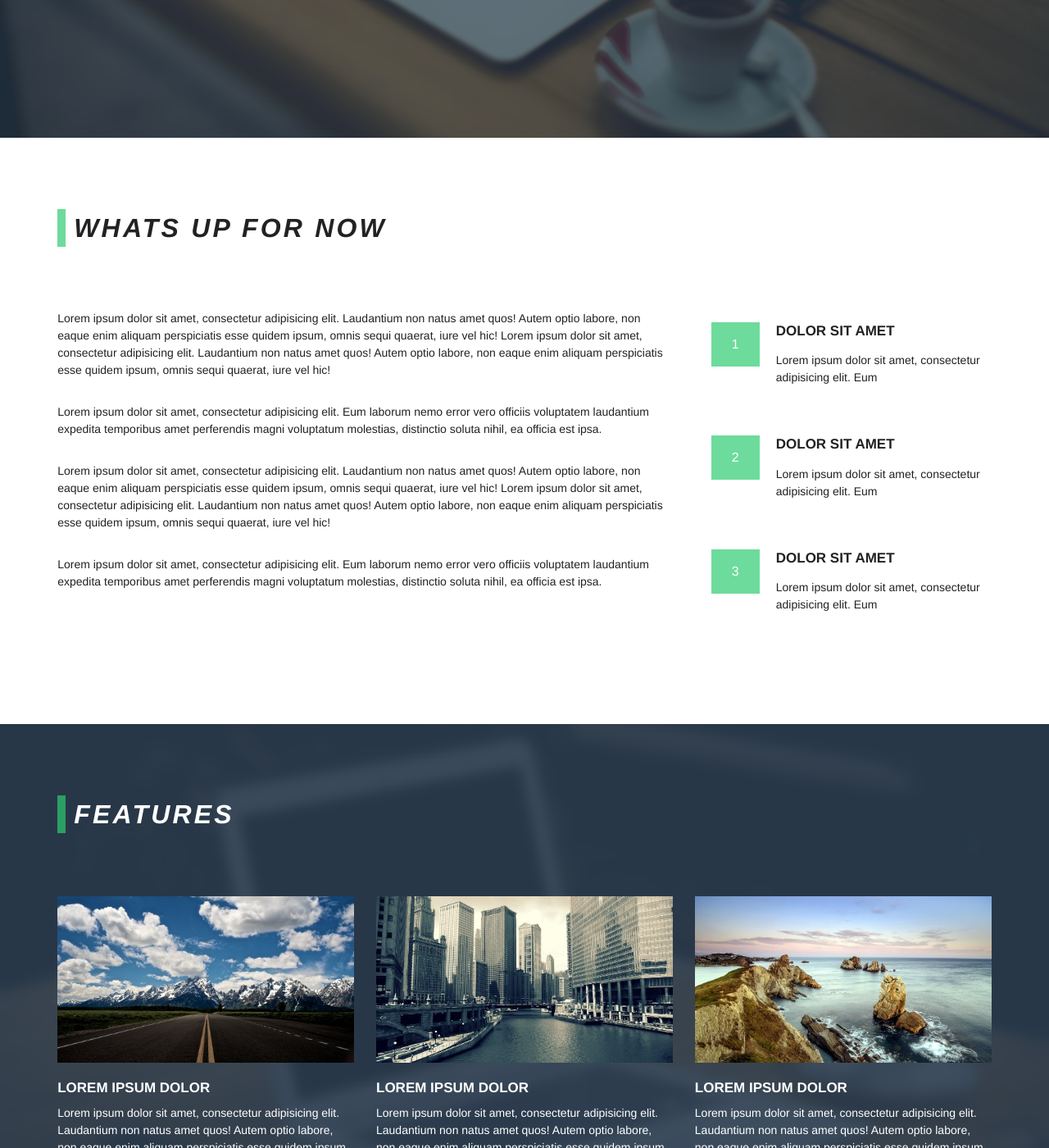
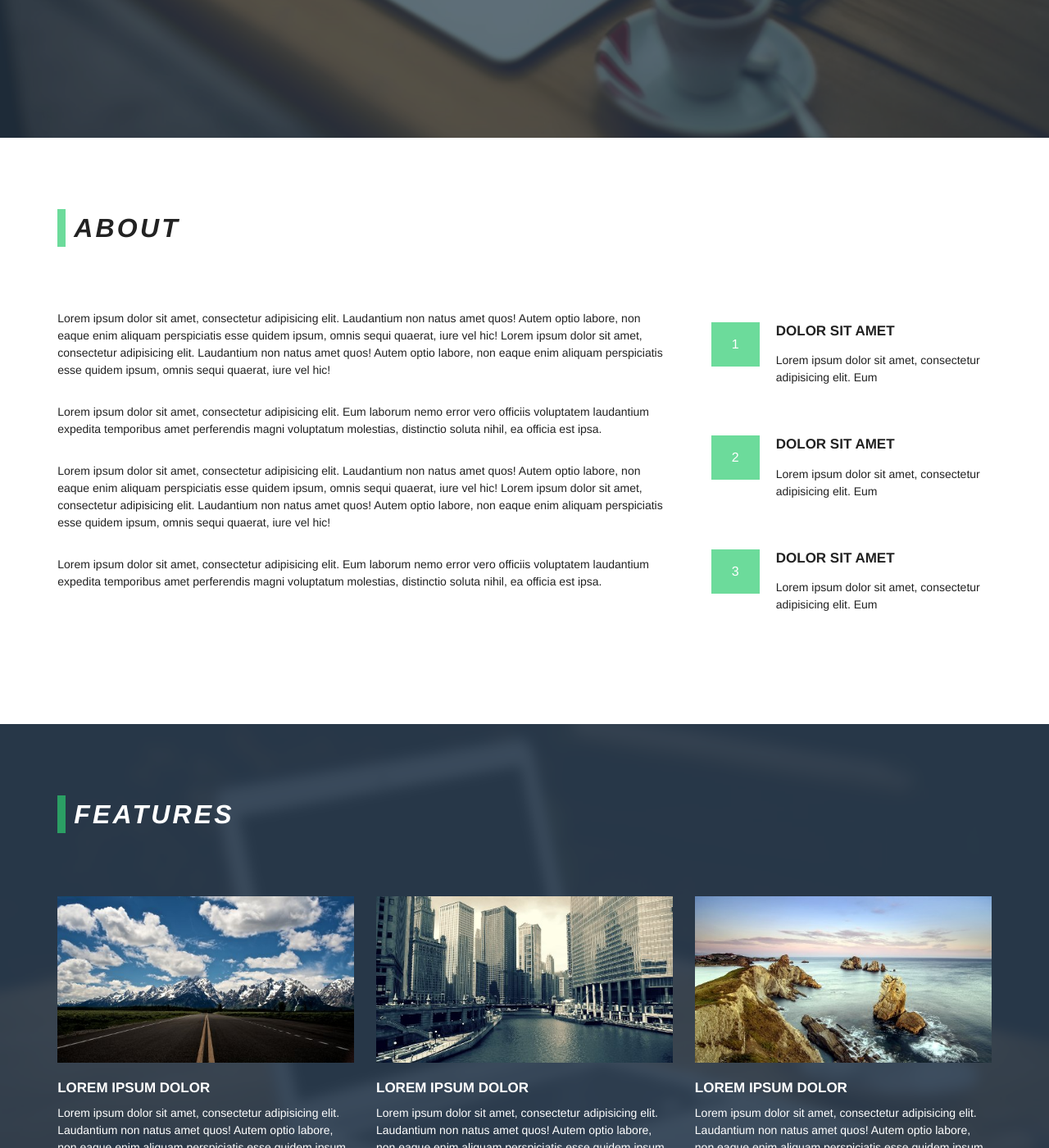
Before and after one commit to kerrongordon/kerrrongordon-jekyll-old, a Jekyll site: the page built from index.html, in a window 1280 px wide and 1400 px high, scrolled down 532 px. Shown: the whole window at 82% size. Built offline with Jekyll 4.4.1, drawn with Linux system fonts in a browser that asks for light colours; some of the changed text lies outside the part shown.

Commit message:
added _data

```diff
--- a/_config.yml
+++ b/_config.yml
@@ -1,5 +1,5 @@
 # Site settings
-title: Your awesome title
+title: Kerron Gordon
 email: your-email@domain.com
 description: > # this means to ignore newlines until "baseurl:"
   Write an awesome description for your new site here. You can edit this
--- /dev/null
+++ b/_data/contact.yml
@@ -0,0 +1,5 @@
+title: Stay in touch
+
+paragraph-1: Lorem ipsum dolor sit amet, consectetur adipisicing elit. Laudantium non natus amet quos! Autem optio labore, non eaque enim aliquam perspiciatis esse quidem ipsum, omnis sequi quaerat, iure vel hic! Lorem ipsum dolor sit amet,
+
+paragraph-2: Lorem ipsum dolor sit amet, consectetur adipisicing elit. Eum laborum nemo error vero officiis voluptatem laudantium expedita temporibus amet perferendis magni voluptatum molestias, distinctio soluta nihil, ea officia est ipsa.
--- a/_sass/_home.scss
+++ b/_sass/_home.scss
@@ -477,6 +477,7 @@
 	box-shadow: none;
 }
 
+
 button, input[type="submit"] {
 	border-radius: 0;
 	background-color: $emerland;
--- a/index.html
+++ b/index.html
@@ -8,7 +8,7 @@
   <span class="header-line"></span>
 
   <div class="site-name wow fadeInUp">
-    <h1><span>Kerron Gordon</span></h1>
+    <h1><span>{{ site.title }}</span></h1>
   </div>
 
 </section>
@@ -16,36 +16,26 @@
 <section id="main-infor" class="main-infor">
   <div class="page-content">
       <div class="wrapper">
-        <h2 class="section-title wow fadeInLeft">whats up for now</h2>
+        <h2 class="section-title wow fadeInLeft">{{ site.data.about.title }}</h2>
         <article class="content wow fadeInUp">
 
-          <p class="lema">Lorem ipsum dolor sit amet, consectetur adipisicing elit. Laudantium non natus amet quos! Autem optio labore, non eaque enim aliquam perspiciatis esse quidem ipsum, omnis sequi quaerat, iure vel hic! Lorem ipsum dolor sit amet, consectetur adipisicing elit. Laudantium non natus amet quos! Autem optio labore, non eaque enim aliquam perspiciatis esse quidem ipsum, omnis sequi quaerat, iure vel hic!</p>
+          <p class="lema">{{ site.data.about.paragraph-1 }}</p>
 
-          <p class="lema">Lorem ipsum dolor sit amet, consectetur adipisicing elit. Eum laborum nemo error vero officiis voluptatem laudantium expedita temporibus amet perferendis magni voluptatum molestias, distinctio soluta nihil, ea officia est ipsa.</p>
+          <p class="lema">{{ site.data.about.paragraph-2 }}</p>
 
-          <p class="lema">Lorem ipsum dolor sit amet, consectetur adipisicing elit. Laudantium non natus amet quos! Autem optio labore, non eaque enim aliquam perspiciatis esse quidem ipsum, omnis sequi quaerat, iure vel hic! Lorem ipsum dolor sit amet, consectetur adipisicing elit. Laudantium non natus amet quos! Autem optio labore, non eaque enim aliquam perspiciatis esse quidem ipsum, omnis sequi quaerat, iure vel hic!</p>
+          <p class="lema">{{ site.data.about.paragraph-3 }}</p>
 
-          <p class="lema">Lorem ipsum dolor sit amet, consectetur adipisicing elit. Eum laborum nemo error vero officiis voluptatem laudantium expedita temporibus amet perferendis magni voluptatum molestias, distinctio soluta nihil, ea officia est ipsa.</p>
+          <p class="lema">{{ site.data.about.paragraph-4 }}</p>
         </article>
 
         <aside class="sidebar wow fadeInUp">
           <ul>
-
+            {% for list in site.data.about.list %}
             <li>
-              <h4>dolor sit amet</h4>
-              <p class="lema">Lorem ipsum dolor sit amet, consectetur adipisicing elit. Eum</p>
+              <h4>{{ list.title }}</h4>
+              <p class="lema">{{ list.content }}</p>
             </li>
-
-            <li>
-              <h4>dolor sit amet</h4>
-              <p class="lema">Lorem ipsum dolor sit amet, consectetur adipisicing elit. Eum</p>
-            </li>
-
-            <li>
-              <h4>dolor sit amet</h4>
-              <p class="lema">Lorem ipsum dolor sit amet, consectetur adipisicing elit. Eum</p>
-            </li>
-
+            {% endfor %}
           </ul>
         </aside>
       </div>
@@ -57,25 +47,16 @@
 <div class="overlay"></div>
   <div class="page-content">
       <div class="wrapper">
-        <h2 class="section-title wow fadeInLeft">Features</h2>
+        <h2 class="section-title wow fadeInLeft">{{ site.data.features.title }}</h2>
         <div class="f-item">
-        <article class="content full-w wow fadeInLeft">
-          <img src="{{ site.baseurl }}/img/features-1.jpg">
-          <h4>Lorem ipsum dolor</h4>
-          <p class="lema">Lorem ipsum dolor sit amet, consectetur adipisicing elit. Laudantium non natus amet quos! Autem optio labore, non eaque enim aliquam perspiciatis esse quidem ipsum, omnis sequi quaerat, iure vel hic! </p>
+
+        {% for article in site.data.features.article %}
+        <article class="content full-w wow {{ article.ani }}">
+          <img src="{{ site.baseurl }}/img/{{ article.img }}">
+          <h4>{{ article.title }}</h4>
+          <p class="lema">{{ article.content }}</p>
         </article>
-
-        <article class="content wow fadeInUp">
-          <img src="{{ site.baseurl }}/img/features-2.jpg">
-          <h4>Lorem ipsum dolor</h4>
-          <p class="lema">Lorem ipsum dolor sit amet, consectetur adipisicing elit. Laudantium non natus amet quos! Autem optio labore, non eaque enim aliquam perspiciatis esse quidem ipsum, omnis sequi quaerat, iure vel hic! </p>
-        </article>
-
-        <article class="content wow fadeInRight">
-          <img src="{{ site.baseurl }}/img/features-3.jpg">
-          <h4>Lorem ipsum dolor</h4>
-          <p class="lema">Lorem ipsum dolor sit amet, consectetur adipisicing elit. Laudantium non natus amet quos! Autem optio labore, non eaque enim aliquam perspiciatis esse quidem ipsum, omnis sequi quaerat, iure vel hic! </p>
-        </article>
+        {% endfor %}
         </div>
       </div>
   </div>
@@ -84,55 +65,15 @@
 <section id="main-work" class="main-work">
   <div class="page-content">
       <div class="wrapper">
-        <h2 class="section-title wow fadeInLeft">what we do</h2>
+        <h2 class="section-title wow fadeInLeft">{{ site.data.tools.title }}</h2>
 
-        <article class="content wow fadeInLeft">
-          <img src="{{ site.baseurl }}/img/icons/compas.svg">
-          <h4>Lorem ipsum dolor</h4>
-          <p class="lema">Lorem ipsum dolor sit amet, consectetur adipisicing elit. Laudantium non natus amet quos! Autem optio </p>
+        {% for article in site.data.tools.article %}
+        <article class="content {{ article.class }} wow {{ article.ani }}">
+          <img src="{{ site.baseurl }}/img/icons/{{ article.icon }}">
+          <h4>{{ article.title }}</h4>
+          <p class="lema">{{ article.content }}</p>
         </article>
-
-        <article class="content wow fadeInLeft">
-          <img src="{{ site.baseurl }}/img/icons/loop.svg">
-          <h4>Lorem ipsum dolor</h4>
-          <p class="lema">Lorem ipsum dolor sit amet, consectetur adipisicing elit. Laudantium non natus amet quos! Autem optio </p>
-        </article>
-
-        <article class="content wow fadeInRight">
-          <img src="{{ site.baseurl }}/img/icons/clipboard.svg">
-          <h4>Lorem ipsum dolor</h4>
-          <p class="lema">Lorem ipsum dolor sit amet, consectetur adipisicing elit. Laudantium non natus amet quos! Autem optio </p>
-        </article>
-
-        <article class="content right wow fadeInRight">
-          <img src="{{ site.baseurl }}/img/icons/mail.svg">
-          <h4>Lorem ipsum dolor</h4>
-          <p class="lema">Lorem ipsum dolor sit amet, consectetur adipisicing elit. Laudantium non natus amet quos! Autem optio </p>
-        </article>
-
-        <article class="content wow fadeInLeft">
-          <img src="{{ site.baseurl }}/img/icons/map.svg">
-          <h4>Lorem ipsum dolor</h4>
-          <p class="lema">Lorem ipsum dolor sit amet, consectetur adipisicing elit. Laudantium non natus amet quos! Autem optio </p>
-        </article>
-
-        <article class="content wow fadeInLeft">
-          <img src="{{ site.baseurl }}/img/icons/paper-bag.svg">
-          <h4>Lorem ipsum dolor</h4>
-          <p class="lema">Lorem ipsum dolor sit amet, consectetur adipisicing elit. Laudantium non natus amet quos! Autem optio </p>
-        </article>
-
-        <article class="content wow fadeInRight">
-          <img src="{{ site.baseurl }}/img/icons/pencils.svg">
-          <h4>Lorem ipsum dolor</h4>
-          <p class="lema">Lorem ipsum dolor sit amet, consectetur adipisicing elit. Laudantium non natus amet quos! Autem optio </p>
-        </article>
-
-        <article class="content right wow fadeInRight">
-          <img src="{{ site.baseurl }}/img/icons/retina.svg">
-          <h4>Lorem ipsum dolor</h4>
-          <p class="lema">Lorem ipsum dolor sit amet, consectetur adipisicing elit. Laudantium non natus amet quos! Autem optio </p>
-        </article>
+        {% endfor %}
 
       </div>
     </div>
@@ -143,23 +84,23 @@
   <div class="overlay"></div>
   <div class="page-content">
       <div class="wrapper">
-        <h2 class="section-title wow fadeInLeft">Stay in touch</h2>
+        <h2 class="section-title wow fadeInLeft">{{ site.data.contact.title }}</h2>
 
         <form class="main-form wow zoomIn" action="//forms.brace.io/{{ site.email }}" method="POST">
 
           <div class="form-group cname">
             <label>Your Name</label>
-            <input type="text" name="name" class="form-control" required="">
+            <input type="text" name="name" class="form-control" required placeholder="james brown" onfocus="this.placeholder = ''" onblur="this.placeholder = 'james brown'">
           </div>
 
           <div class="form-group cemail">
             <label>Your Email</label>
-            <input type="email" id="email" name="_replyto" required="">
+            <input type="email" id="email" name="_replyto" required placeholder="your-email@domain.com" onfocus="this.placeholder = ''" onblur="this.placeholder = 'your-email@domain.com'">
           </div>
 
           <div class="form-group">
             <label>Message</label>
-            <textarea type="text" name="message" class="form-control" required=""></textarea>
+            <textarea type="text" name="message" class="form-control" required></textarea>
           </div>
 
             <input type="submit" value="Send Message">
@@ -167,9 +108,9 @@
 
         <article class="content wow fadeInRight">
           <h4>Lorem ipsum dolor</h4>
-          <p class="lema">Lorem ipsum dolor sit amet, consectetur adipisicing elit. Laudantium non natus amet quos! Autem optio labore, non eaque enim aliquam perspiciatis esse quidem ipsum, omnis sequi quaerat, iure vel hic! Lorem ipsum dolor sit amet, </p>
+          <p class="lema">{{ site.data.contact.paragraph-1 }}</p>
 
-          <p class="lema">Lorem ipsum dolor sit amet, consectetur adipisicing elit. Eum laborum nemo error vero officiis voluptatem laudantium expedita temporibus amet perferendis magni voluptatum molestias, distinctio soluta nihil, ea officia est ipsa.</p>
+          <p class="lema">{{ site.data.contact.paragraph-2 }}</p>
         </article>
 
       </div>
```
Also changed, not shown: _data/about.yml (added, +15 -0 lines), _data/features.yml (added, +7 -0 lines), _data/tools.yml (added, +12 -0 lines), 2 other files.
